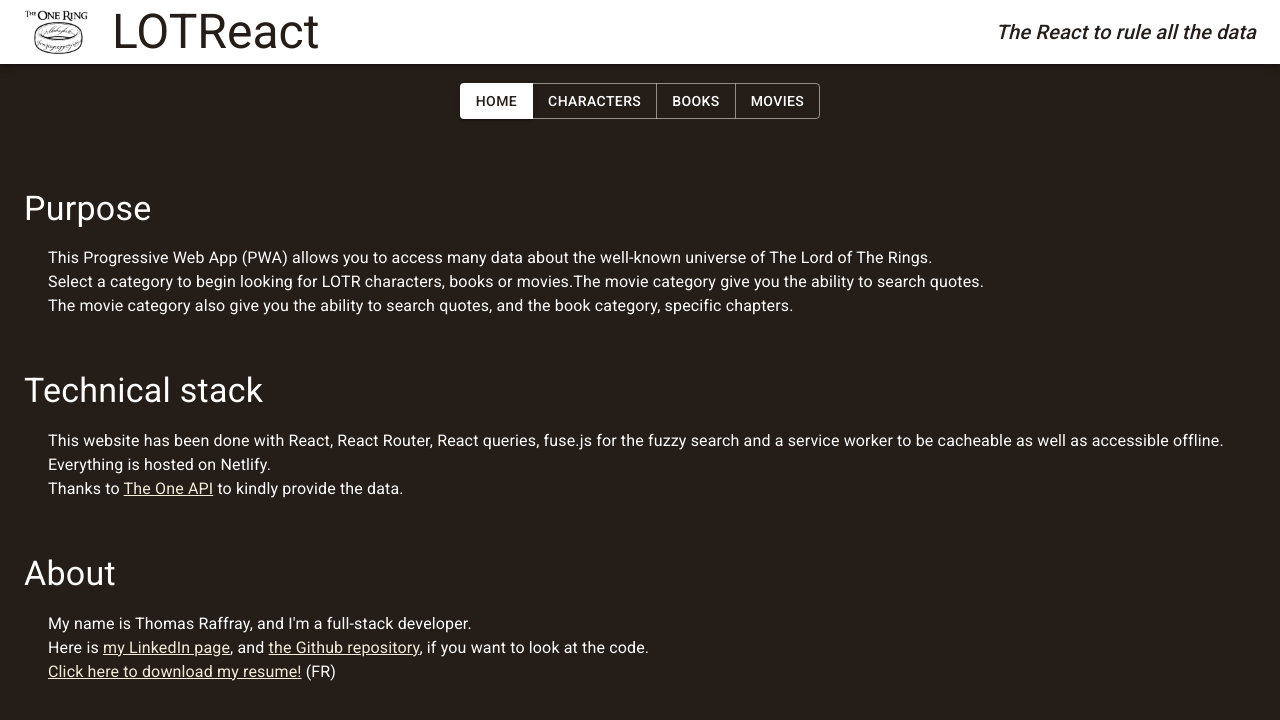
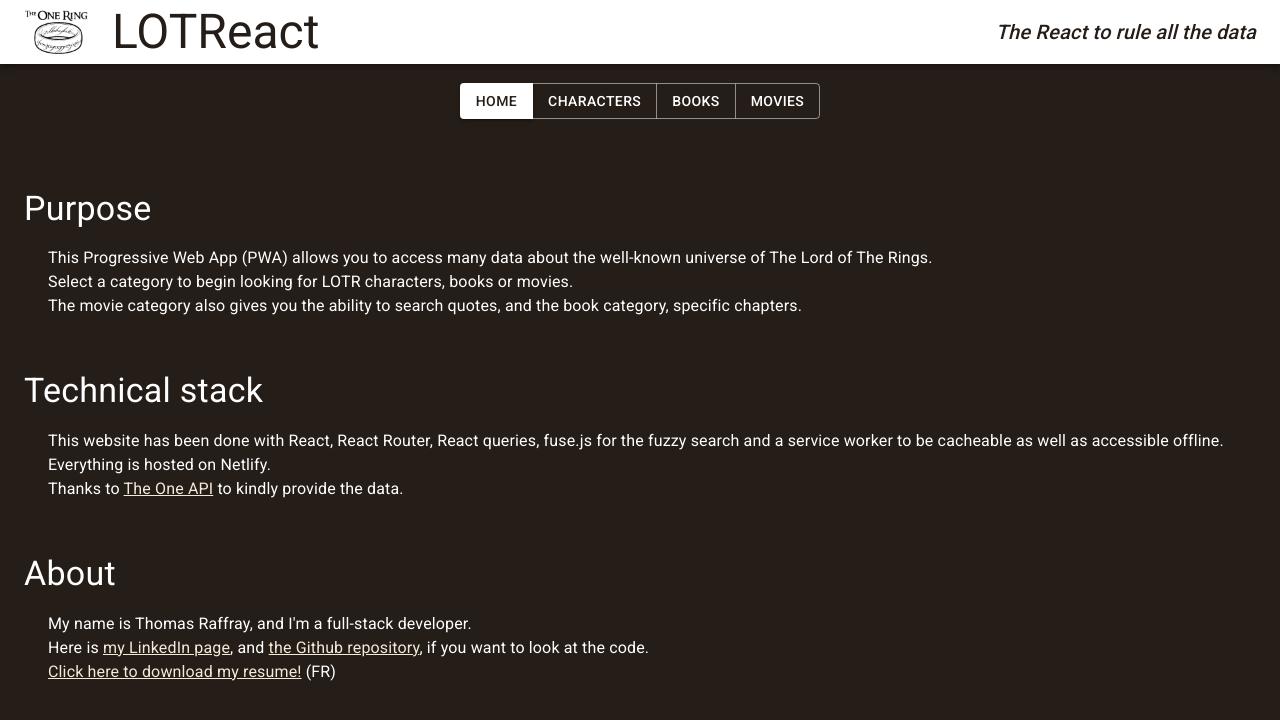
Before and after one commit to Fluf22/LOTReact, a React (Create React App) app: page / in a window 1280 px wide. Shown: the top 720 px of the page. Built offline with nearby package versions, Linux system fonts and the light colour scheme.

Commit message:
Main text typo

```diff
--- a/src/components/main.tsx
+++ b/src/components/main.tsx
@@ -33,10 +33,10 @@
 						This Progressive Web App (PWA) allows you to access many data about the well-known universe of The Lord of The Rings.
 						</Typography>
 					<Typography>
-						Select a category to begin looking for LOTR characters, books or movies.The movie category give you the ability to search quotes.
+						Select a category to begin looking for LOTR characters, books or movies.
 						</Typography>
 					<Typography>
-						The movie category also give you the ability to search quotes, and the book category, specific chapters.
+						The movie category also gives you the ability to search quotes, and the book category, specific chapters.
 						</Typography>
 				</Grid>
 			</Grid>
```
